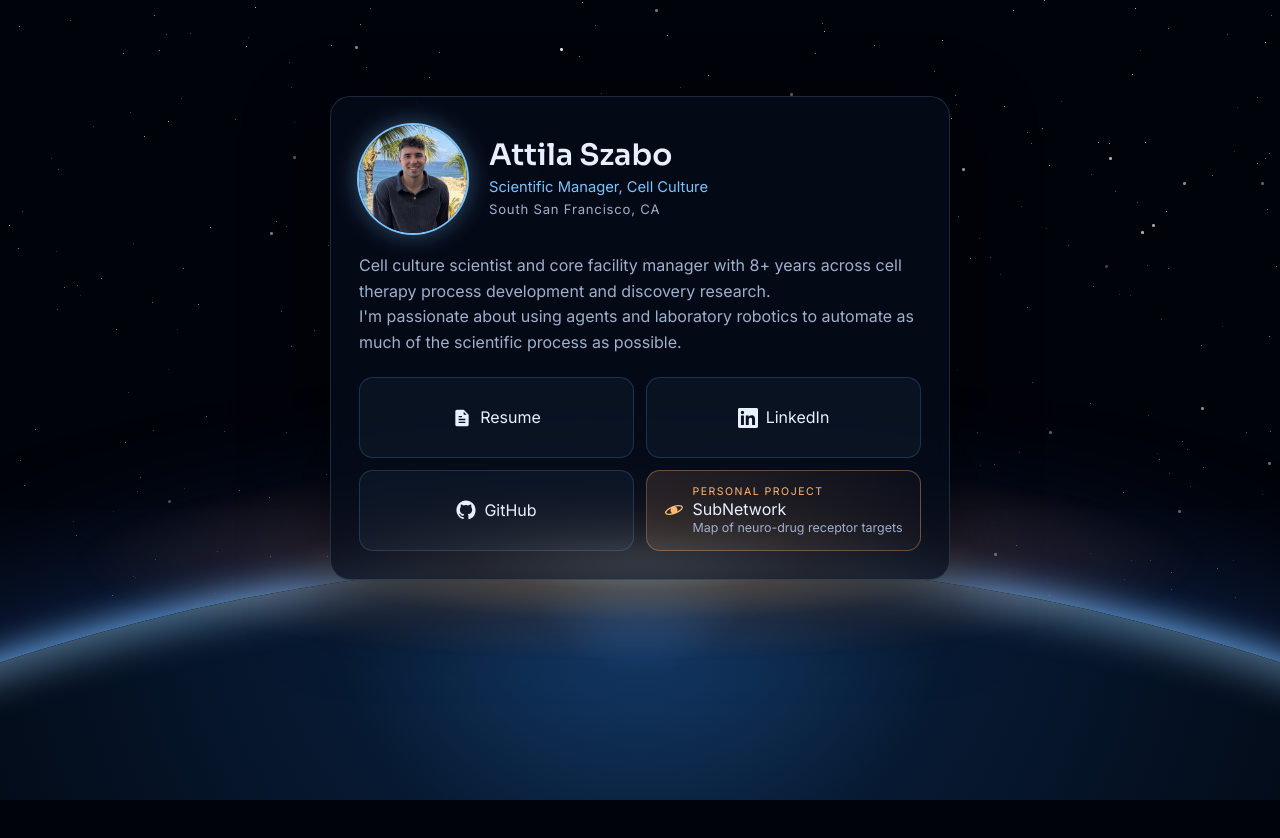
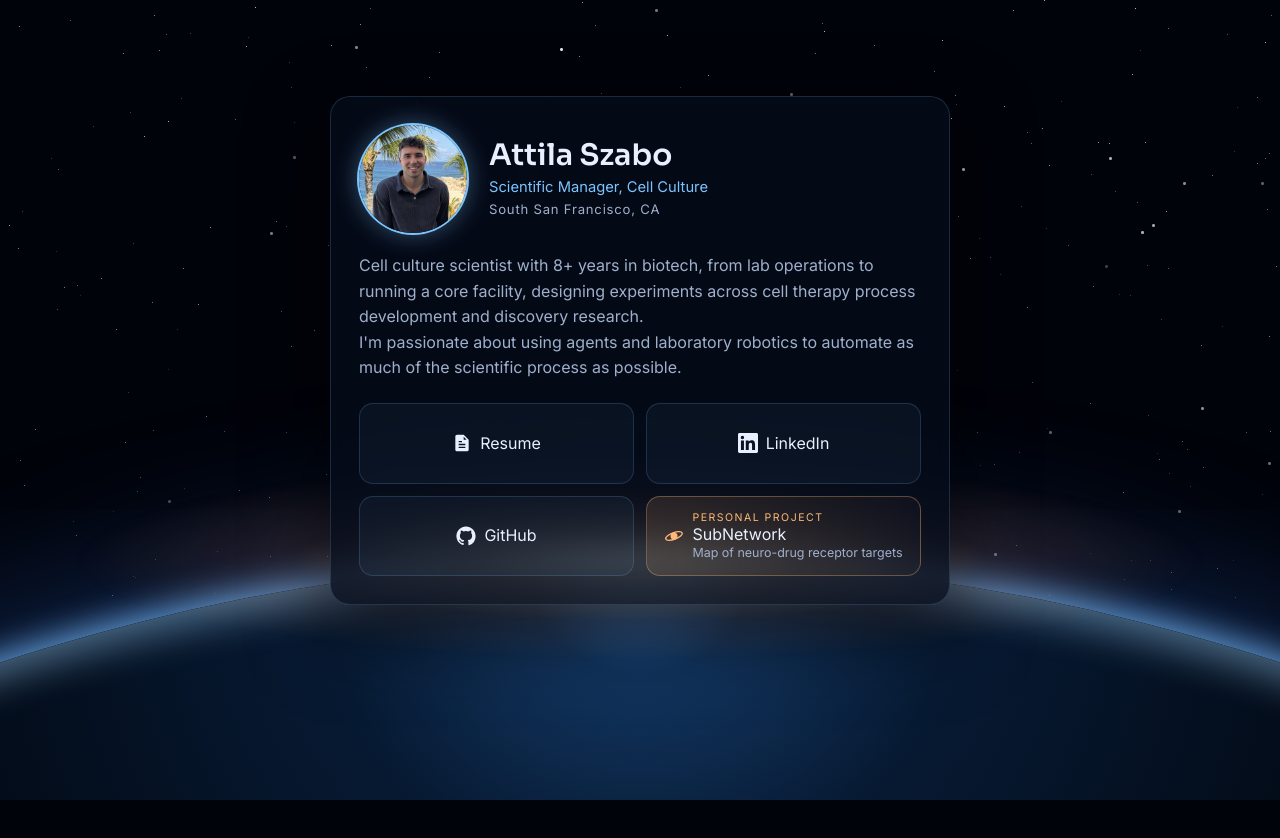
Before and after one commit to szaszeattila/szaszeattila.github.io, a plain HTML site: page index.html in a window 1280 px wide. Drawn offline with Linux system fonts and the light colour scheme.

Commit message:
Update site from resume@313df14

```diff
--- a/index.html
+++ b/index.html
@@ -129,8 +129,8 @@
     </div>
 
     <p class="bio">
-      Cell culture scientist and core facility manager with 8+ years across cell therapy process
-      development and discovery research.<br>
+      Cell culture scientist with 8+ years in biotech, from lab operations to running a core facility,
+      designing experiments across cell therapy process development and discovery research.<br>
       I'm passionate about using agents and laboratory robotics to automate as much of the scientific process as possible.
     </p>
 
```
Also changed, not shown: 1 other file.
